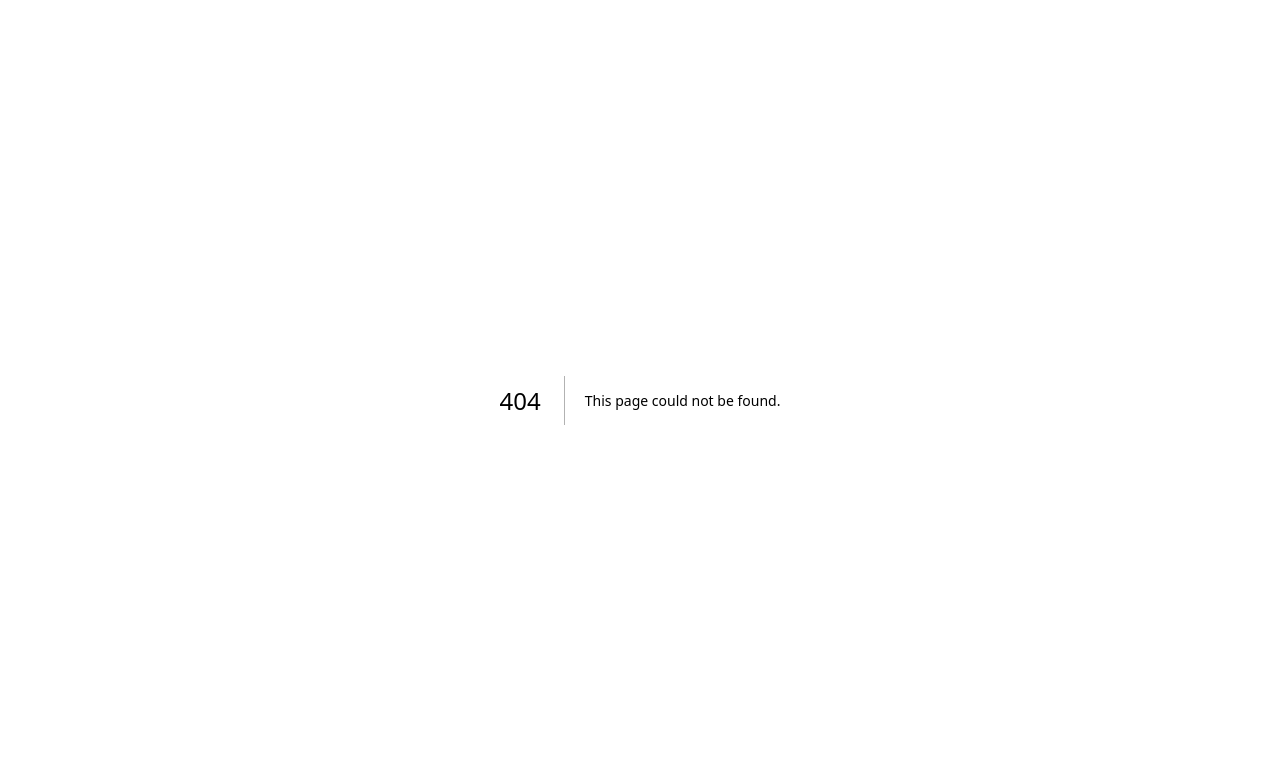
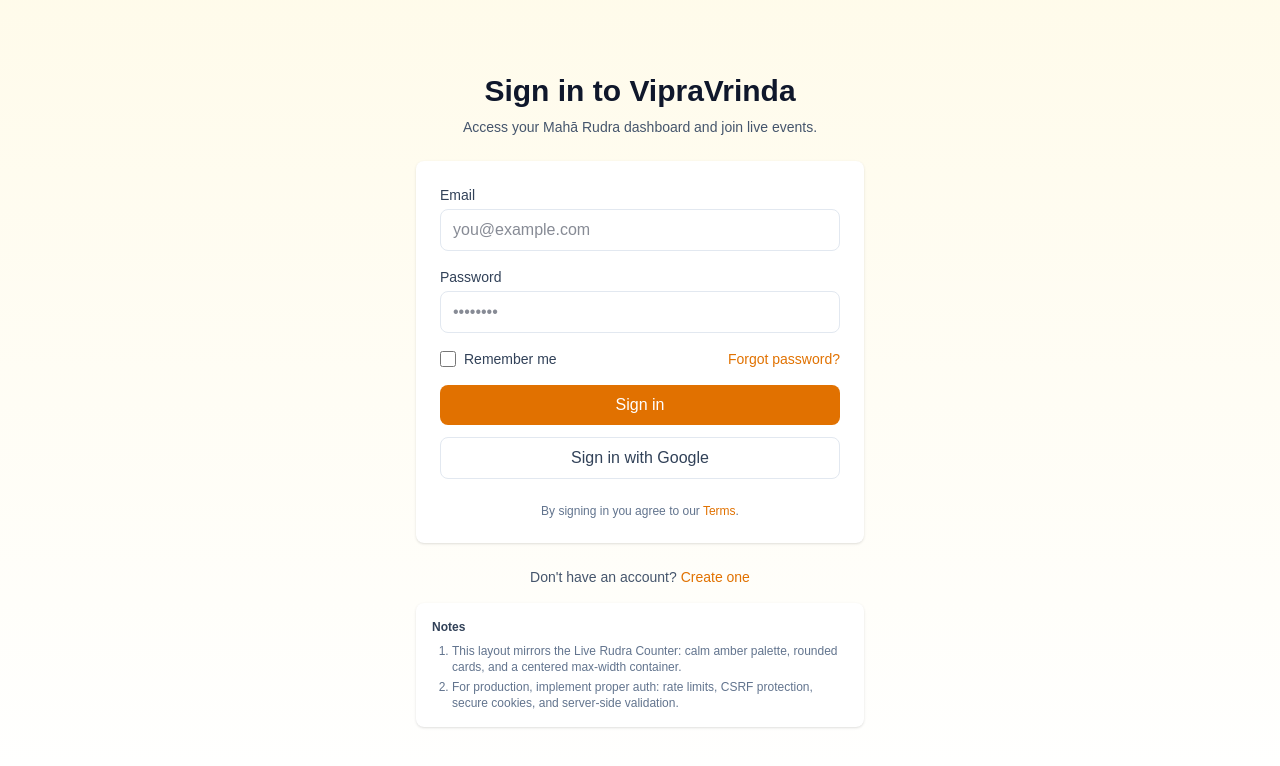
Before and after one commit to Vipra-Vrinda/maharudradfw, a Next.js app: page /login in a window 1280 px wide. Before the commit this address had no page. Shown: the top 766 px of the page. Built offline with nearby package versions, Linux system fonts and the light colour scheme.

Commit message:
add temp login page

```diff
--- /dev/null
+++ b/src/app/login/page.jsx
@@ -0,0 +1,156 @@
+"use client";
+
+import React, { useState } from "react";
+
+export default function LoginPage() {
+  const [email, setEmail] = useState("");
+  const [password, setPassword] = useState("");
+  const [remember, setRemember] = useState(false);
+  const [loading, setLoading] = useState(false);
+  const [error, setError] = useState("");
+  const [success, setSuccess] = useState("");
+
+  function validate() {
+    if (!email) return "Please enter your email.";
+    // simple email check
+    if (!/^\S+@\S+\.\S+$/.test(email)) return "Please enter a valid email.";
+    if (!password) return "Please enter your password.";
+    if (password.length < 6) return "Password must be at least 6 characters.";
+    return "";
+  }
+
+  async function handleSubmit(e) {
+    e.preventDefault();
+    setError("");
+    setSuccess("");
+    const v = validate();
+    if (v) {
+      setError(v);
+      return;
+    }
+
+    setLoading(true);
+    try {
+      const res = await fetch("/api/login", {
+        method: "POST",
+        headers: { "Content-Type": "application/json" },
+        body: JSON.stringify({ email, password, remember }),
+      });
+
+      if (!res.ok) {
+        const body = await res.json().catch(() => ({}));
+        throw new Error(body.message || "Login failed");
+      }
+
+      const data = await res.json();
+      setSuccess(data.message || "Logged in");
+      // redirect or update app state as needed
+    } catch (err) {
+      setError(err.message || "An error occurred");
+    } finally {
+      setLoading(false);
+    }
+  }
+
+  return (
+    <div className="min-h-screen bg-gradient-to-b from-amber-50 to-white text-slate-900 p-6 flex items-center justify-center">
+      <main className="w-full max-w-md">
+        <header className="mb-6 text-center">
+          <h1 className="text-3xl font-bold">Sign in to VipraVrinda</h1>
+          <p className="mt-2 text-slate-600 text-sm">Access your Mahā Rudra dashboard and join live events.</p>
+        </header>
+
+        <section className="bg-white rounded-lg shadow p-6">
+          <form onSubmit={handleSubmit} className="space-y-4">
+            {error && (
+              <div className="text-sm text-red-700 bg-red-50 border border-red-100 rounded p-2">{error}</div>
+            )}
+            {success && (
+              <div className="text-sm text-emerald-800 bg-emerald-50 border border-emerald-100 rounded p-2">{success}</div>
+            )}
+
+            <div>
+              <label htmlFor="email" className="block text-sm font-medium text-slate-700">
+                Email
+              </label>
+              <input
+                id="email"
+                type="email"
+                value={email}
+                onChange={(e) => setEmail(e.target.value)}
+                className="mt-1 block w-full rounded-lg border border-slate-200 px-3 py-2 focus:outline-none focus:ring-2 focus:ring-amber-300"
+                placeholder="you@example.com"
+                autoComplete="email"
+                required
+              />
+            </div>
+
+            <div>
+              <label htmlFor="password" className="block text-sm font-medium text-slate-700">
+                Password
+              </label>
+              <input
+                id="password"
+                type="password"
+                value={password}
+                onChange={(e) => setPassword(e.target.value)}
+                className="mt-1 block w-full rounded-lg border border-slate-200 px-3 py-2 focus:outline-none focus:ring-2 focus:ring-amber-300"
+                placeholder="••••••••"
+                autoComplete="current-password"
+                required
+              />
+            </div>
+
+            <div className="flex items-center justify-between">
+              <label className="inline-flex items-center text-sm text-slate-700">
+                <input
+                  type="checkbox"
+                  checked={remember}
+                  onChange={(e) => setRemember(e.target.checked)}
+                  className="h-4 w-4 rounded border-slate-300 text-amber-600 focus:ring-amber-500"
+                />
+                <span className="ml-2">Remember me</span>
+              </label>
+
+              <a href="#" className="text-sm text-amber-600 hover:underline">
+                Forgot password?
+              </a>
+            </div>
+
+            <div className="flex flex-col gap-3">
+              <button
+                type="submit"
+                disabled={loading}
+                className={`px-4 py-2 rounded-lg font-medium text-white ${loading ? "bg-amber-300 cursor-wait" : "bg-amber-600 hover:bg-amber-700"}`}>
+                {loading ? "Signing in…" : "Sign in"}
+              </button>
+
+              <button
+                type="button"
+                onClick={() => alert('TODO: social auth')}
+                className="w-full px-4 py-2 rounded-lg border border-slate-200 text-slate-700 hover:bg-slate-50">
+                Sign in with Google
+              </button>
+            </div>
+
+            <div className="text-xs text-slate-500 text-center pt-2">
+              By signing in you agree to our <a className="text-amber-600 hover:underline" href="#">Terms</a>.
+            </div>
+          </form>
+        </section>
+
+        <section className="mt-6 text-center text-sm text-slate-600">
+          <div>Don't have an account? <a href="#" className="text-amber-600 hover:underline">Create one</a></div>
+
+          <div className="mt-4 bg-white rounded-lg shadow p-4 text-left text-xs text-slate-500">
+            <div className="font-semibold text-slate-700">Notes</div>
+            <ol className="list-decimal ml-5 mt-2 space-y-1">
+              <li>This layout mirrors the Live Rudra Counter: calm amber palette, rounded cards, and a centered max-width container.</li>
+              <li>For production, implement proper auth: rate limits, CSRF protection, secure cookies, and server-side validation.</li>
+            </ol>
+          </div>
+        </section>
+      </main>
+    </div>
+  );
+}
--- a/src/components/MahaRudraEvent.jsx
+++ b/src/components/MahaRudraEvent.jsx
@@ -17,6 +17,7 @@
   youtubeChannelId = "YOUR_CHANNEL_ID",
 }) {
   const eventDate = new Date(date + " " + startTime);
+  const isLoggedIn = false;
 
   const [now, setNow] = useState(new Date());
   useEffect(() => {
@@ -70,7 +71,7 @@
         <div className="max-w-6xl mx-auto px-6 py-4 flex items-center justify-between">
           <div className="flex items-center gap-4">
             <a href="https://www.vipravrinda.org">
-            <img src="/favicon.ico" alt="logo" className="w-10 h-10 rounded" />
+              <img src="/favicon.ico" alt="logo" className="w-10 h-10 rounded" />
             </a>
             <div>
               <h1 className="text-lg font-semibold">{title}</h1>
@@ -82,7 +83,21 @@
             <a href="#schedule" className="text-sm hover:underline">Schedule</a>
             <a href="#statistics" className="text-sm hover:underline">Statistics</a>
             <a href="#stream" className="text-sm hover:underline">Stream</a>
-            <a href="/livecount" className="ml-2 inline-block rounded-lg bg-amber-600 text-white px-4 py-2 text-sm font-medium">Join Live Rudra</a>
+            {isLoggedIn ? (
+              <a
+                href="/livecount"
+                className="ml-2 inline-block rounded-lg bg-amber-600 text-white px-4 py-2 text-sm font-medium"
+              >
+                Join Live Rudra
+              </a>
+            ) : (
+              <a
+                href="/login"
+                className="ml-2 inline-block rounded-lg bg-slate-600 text-white px-4 py-2 text-sm font-medium"
+              >
+                Login to Live Rudra
+              </a>
+            )}
           </nav>
         </div>
       </header>
@@ -179,7 +194,7 @@
         </section>
 
         <section id="statistics" className="grid grid-cols-1 md:grid-cols-3 gap-8 items-center">
-        <h2 className="text-xl font-semibold">Statistics</h2>
+          <h2 className="text-xl font-semibold">Statistics</h2>
         </section>
 
         {/* Stream Embed */}
```
Also changed, not shown: src/app/livecount/page.jsx (renamed from src/app/livecount/page.js).
